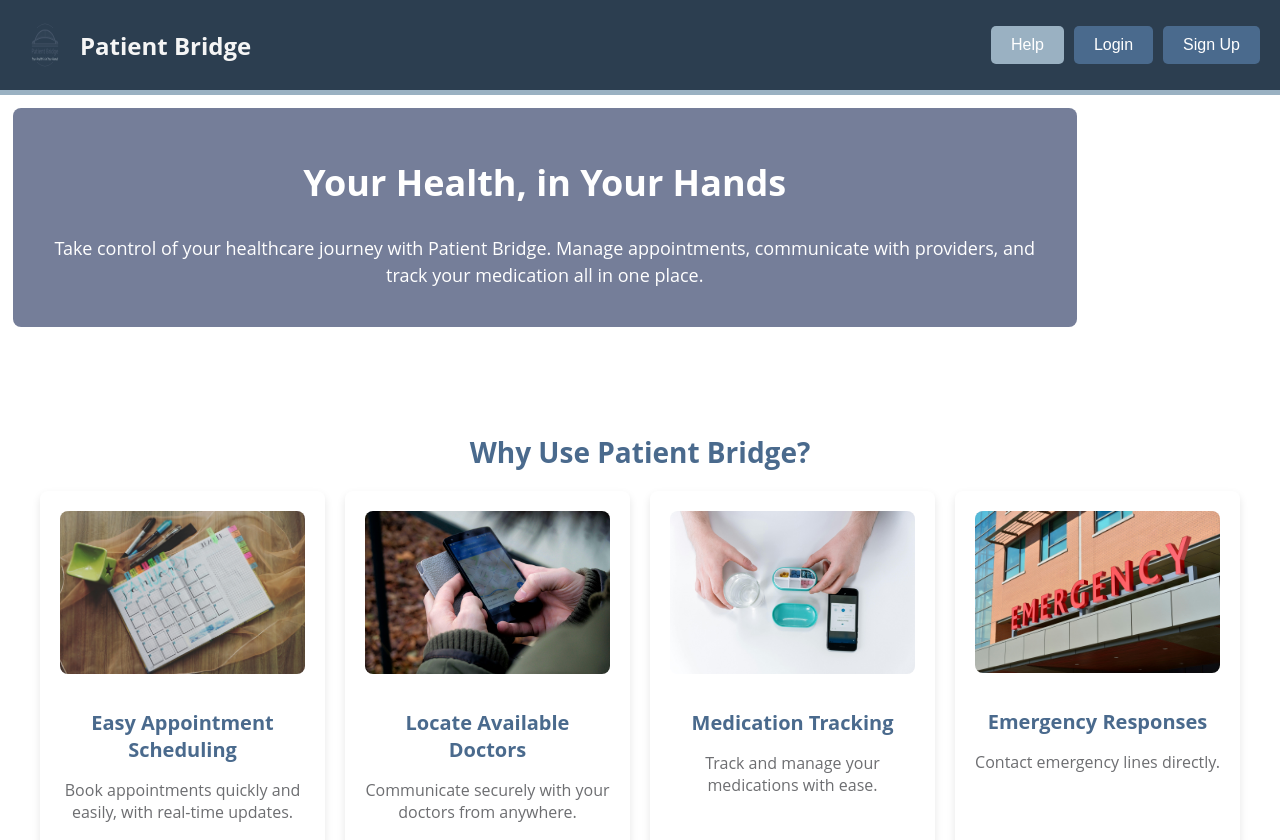
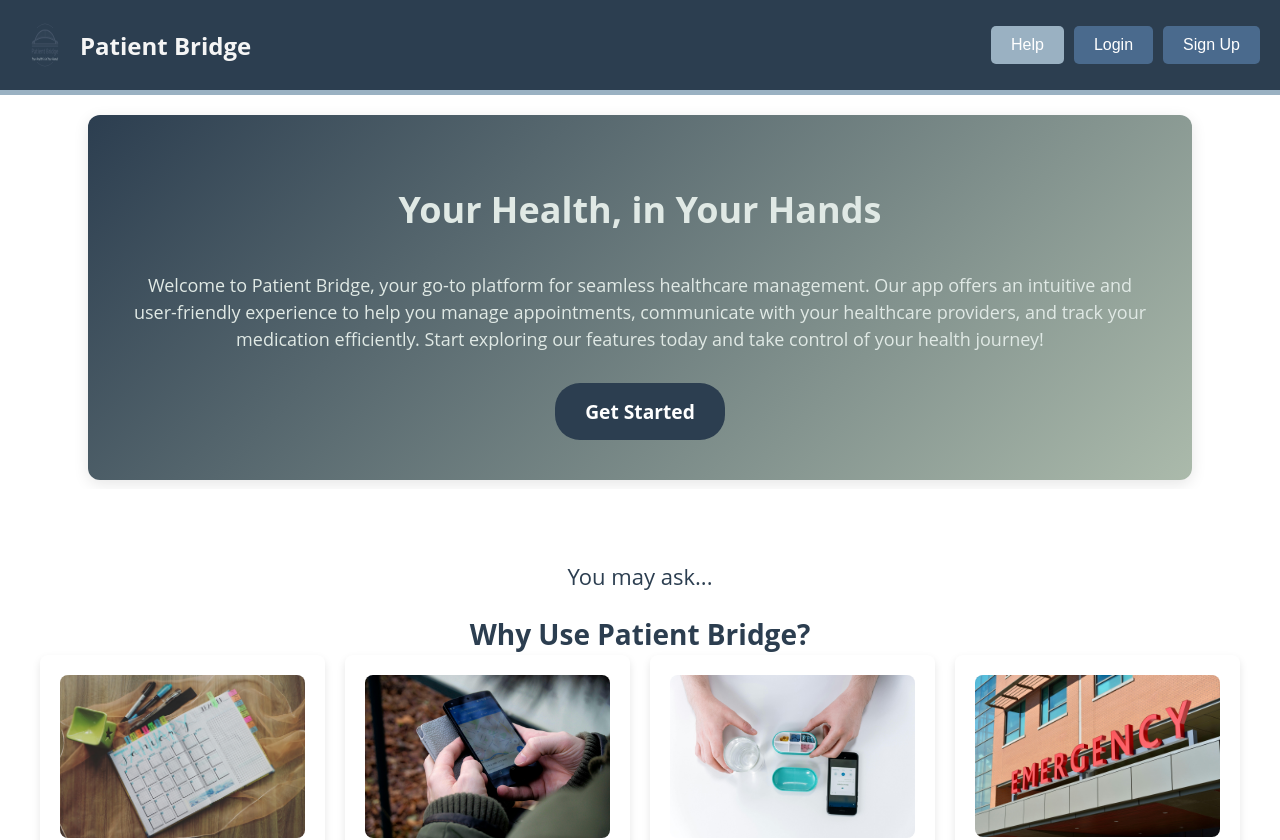
Before and after one commit to JewandreJuliano/Patient-Bridge, a React (Create React App) app in the folder patient-bridge/: page / in a window 1280 px wide. Shown: the top 840 px of the page. Built offline with nearby package versions, Linux system fonts and the light colour scheme.

Commit message:
Adjusted layout of LandingPage

```diff
--- a/patient-bridge/src/components/LandingPage.css
+++ b/patient-bridge/src/components/LandingPage.css
@@ -1,4 +1,3 @@
-/* src/components/LandingPage.css */
 .landing-page {
     display: flex;
     flex-direction: column;
@@ -67,53 +66,73 @@
     background-color: #7b95a7;
 }
 
-
 .hero-section {
-
     display: flex;
     flex-direction: column;
     justify-content: center;
     align-items: center;
     text-align: center;
-    background-color: rgba(26, 40, 85, 0.6);
-    padding: 20px;
-    border-radius: 8px;
+    background: linear-gradient(135deg, #2c3e50, #abbaab); /* Gradient background */
+    padding: 40px;
+    border-radius: 12px;
     width: 80%;
-    height: 100%;
-    margin: 1%;
+    margin: 20px auto; /* Adjusted margin for spacing from the header */
     color: white;
+    box-shadow: 0px 4px 15px rgba(0, 0, 0, 0.1); /* Subtle box shadow */
+    animation: fadeIn 1.5s ease-in-out; /* Fade-in animation */
 }
 
 .hero-tagline {
     font-size: 36px;
     font-weight: bold;
-    margin-bottom: 10px; /* Add space below the tagline */
+    color: #e0e9e5;
+    margin-bottom: 20px; /* More space below the tagline */
 }
 
 .hero-description {
-    font-size: 18px; /* Adjust the size of the description */
-    line-height: 1.5; /* Add some space between the lines */
+    font-size: 18px; /* Adjusted size of the description */
+    line-height: 1.5; /* Spaced lines for readability */
+    margin-bottom: 30px; /* Space below description for the button */
+    color: #e0e9e5;
 }
 
+.cta-button {
+    background-color: #2c3e50;
+    color: white;
+    padding: 15px 30px;
+    border-radius: 25px;
+    text-decoration: none;
+    font-size: 1.2rem;
+    font-weight: bold;
+    transition: background-color 0.3s ease;
+}
+
+.cta-button:hover {
+    background-color: #e5554f;
+}
 
 .main-content {
     flex: 1;
     display: flex;
     justify-content: center;
     align-items: center;
-    padding: 20px;
+    padding: 0;
+
+
 }
 
 .benefits {
-    background-color: #fff;
+    background-color: white;
     padding: 50px 20px;
     text-align: center;
+    margin-top: -11px;
 }
 
 .benefits h2 {
     font-size: 28px;
-    color: #4a6a8d;
-    margin-bottom: 20px;
+    color: #2c3e50;
+    margin-bottom: 2px;
+
 }
 
 .benefits-grid {
@@ -125,7 +144,7 @@
 }
 
 .benefit-item {
-    background: #fff;
+    background: white;
     border-radius: 8px;
     box-shadow: 0 4px 8px rgba(0, 0, 0, 0.1);
     padding: 20px;
@@ -144,10 +163,18 @@
     border-radius: 8px;
     object-fit: cover;
 }
+.intro-text {
+    font-size: 22px;
+    color: #2c3e50; /* Same color as the section title for consistency */
+    margin-bottom: 10px; /* Space between the new text and the section title */
+    font-weight: normal;
+    text-align: center;
+    line-height: 1.4; /* Adjusted for readability */
+}
 
 .benefit-item h3 {
     font-size: 20px;
-    color: #4a6a8d;
+    color: #2c3e50;
     margin: 15px 0;
 }
 
@@ -185,3 +212,9 @@
 .footer-links a:hover {
     color: #9ab1c2;
 }
+
+/* Animation for the hero section */
+@keyframes fadeIn {
+    0% { opacity: 0; transform: translateY(20px); }
+    100% { opacity: 1; transform: translateY(0); }
+}
--- a/patient-bridge/src/components/LandingPage.js
+++ b/patient-bridge/src/components/LandingPage.js
@@ -1,4 +1,3 @@
-// src/components/LandingPage.js
 import React from 'react';
 import './LandingPage.css'; // Import CSS file for styling
 
@@ -17,18 +16,20 @@ const LandingPage = () => {
                 </div>
             </header>
 
-
             <div className="hero-section">
-            <h2 className="hero-tagline">Your Health, in Your Hands</h2>
+                <h2 className="hero-tagline">Your Health, in Your Hands</h2>
                 <p className="hero-description">
-                    Take control of your healthcare journey with Patient Bridge.
-                    Manage appointments, communicate with providers, and track your medication all in one place.
+                Welcome to Patient Bridge, your go-to platform for seamless healthcare management.
+                Our app offers an intuitive and user-friendly experience to help you manage appointments,
+                communicate with your healthcare providers, and track your medication efficiently.
+                Start exploring our features today and take control of your health journey!
                 </p>
-
+                <a href="#" className="cta-button">Get Started</a>
             </div>
 
             <main className="main-content">
                 <section className="benefits">
+                <h3 className="intro-text">You may ask...</h3>
                     <h2>Why Use Patient Bridge?</h2>
                     <div className="benefits-grid">
                         <div className="benefit-item">
```
